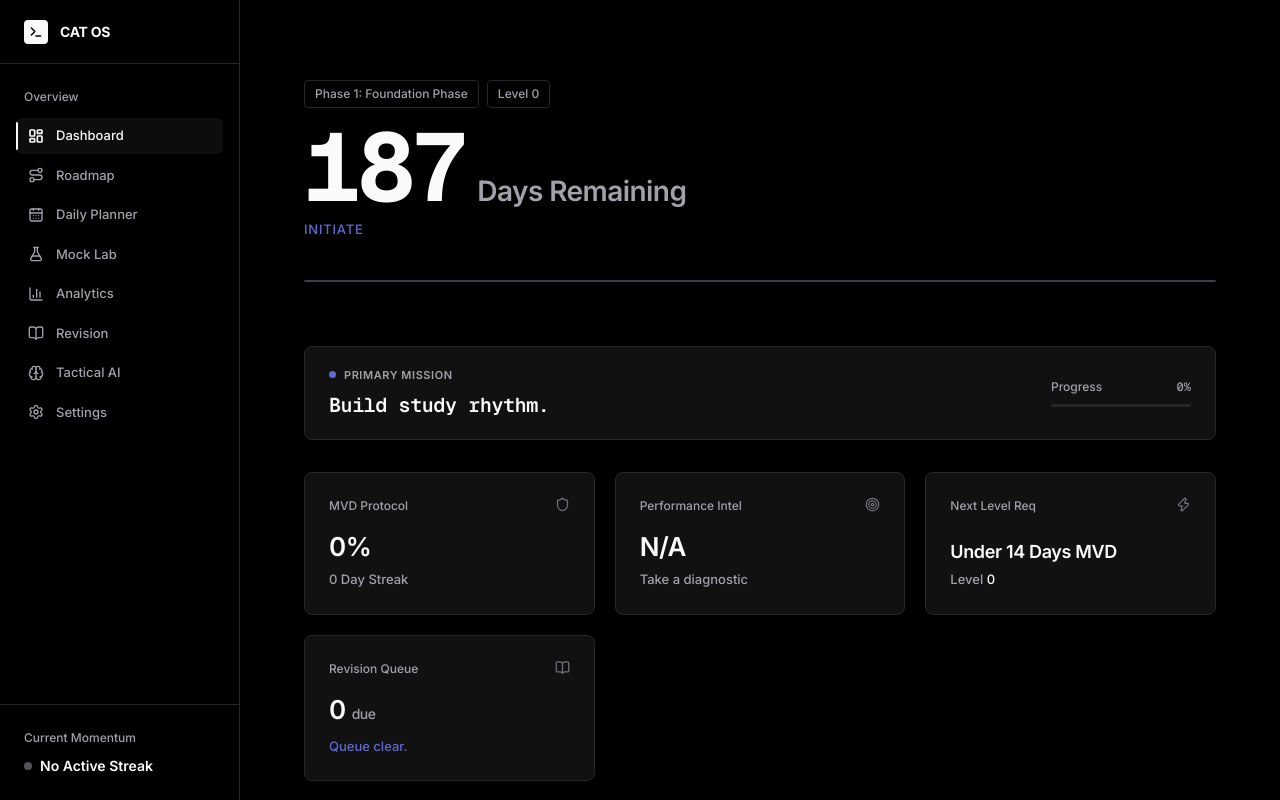
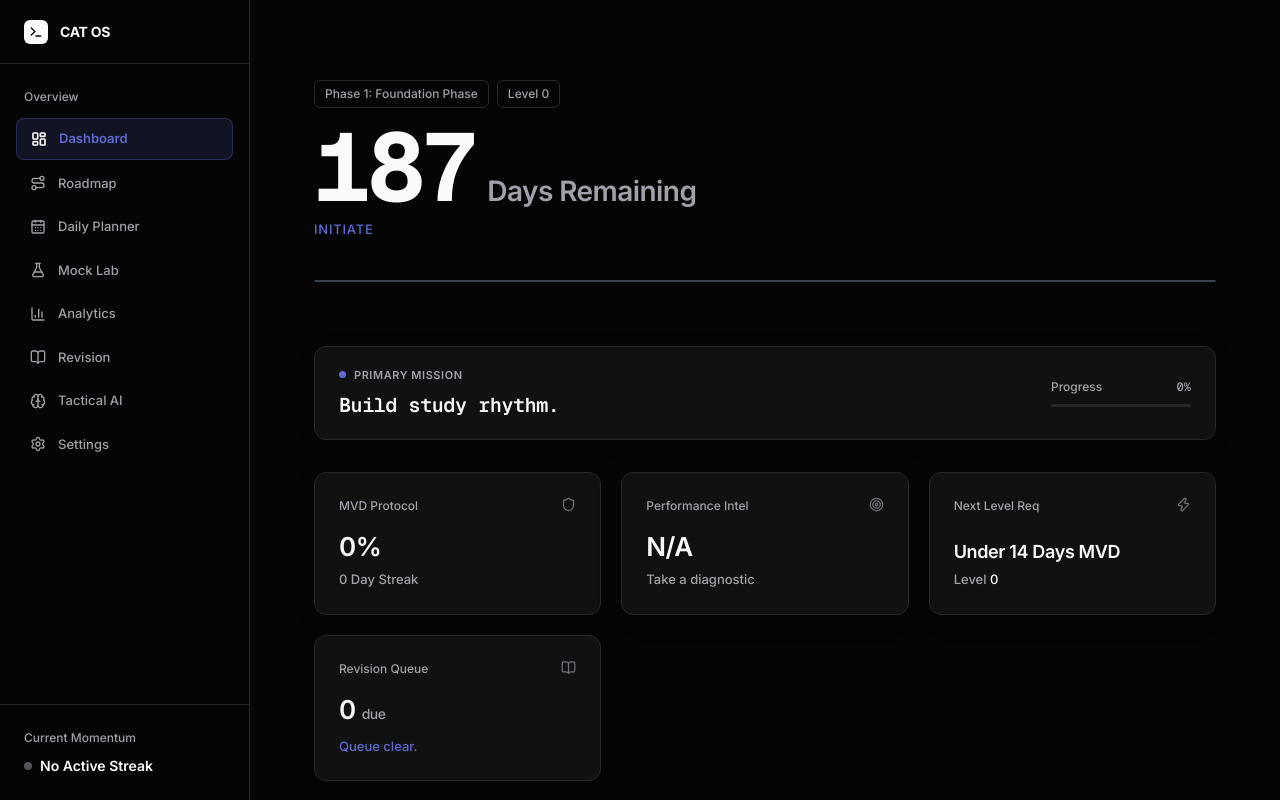
Before and after one commit to kreeshnatayal/cat, a Next.js app: page / in a window 1280 px wide. Built offline with nearby package versions, Linux system fonts and the light colour scheme.

Commit message:
feat(ui/streak): Fix morning streak reset bug and upgrade global UI aesthetics to a softer premium look

```diff
--- a/src/app/globals.css
+++ b/src/app/globals.css
@@ -2,18 +2,19 @@
 @import "tailwindcss";
 
 :root {
-  /* ── Core Backgrounds (Pure Black / Monochromatic) ── */
-  --bg-base:     #000000;
+  /* ── Core Backgrounds ── */
+  --bg-base:     #050505;
   --bg-surface:  #0A0A0A;
   --bg-elevated: #111111;
-  --bg-card:     #161616;
-  --bg-glass:    rgba(255, 255, 255, 0.02);
-  --bg-glass-hover: rgba(255, 255, 255, 0.05);
+  --bg-card:     #141414;
+  --bg-glass:    rgba(255, 255, 255, 0.03);
+  --bg-glass-hover: rgba(255, 255, 255, 0.08);
 
-  /* ── Borders (Extremely Subtle) ── */
+  /* ── Borders ── */
   --border-subtle:  #27272A;
   --border-default: #3F3F46;
   --border-strong:  #52525B;
+  --border-glow:    rgba(94, 106, 210, 0.3);
 
   /* ── Primary Accent (Linear Blurple / Clean Blue) ── */
   --accent-primary:       #5E6AD2;
@@ -32,12 +33,12 @@
   --text-muted:     #71717A;
   --text-disabled:  #3F3F46;
 
-  /* ── Layout & Geometry (Sharp, Intentional) ── */
-  --sidebar-width:  240px;
-  --radius-sm:  4px;
-  --radius-md:  6px;
-  --radius-lg:  8px;
-  --radius-xl:  12px;
+  /* ── Layout & Geometry ── */
+  --sidebar-width:  250px;
+  --radius-sm:  6px;
+  --radius-md:  8px;
+  --radius-lg:  12px;
+  --radius-xl:  16px;
 }
 
 /* ── Reset ── */
@@ -67,42 +68,46 @@ html, body {
 
 h1, h2, h3, h4 { font-weight: 600; letter-spacing: -0.02em; }
 
-/* ── Surface Card (Flat, no shadow) ── */
+/* ── Surface Card ── */
 .surface-card {
   background: var(--bg-elevated);
   border: 1px solid var(--border-subtle);
   border-radius: var(--radius-lg);
-  transition: border-color 0.15s ease, background 0.15s ease;
+  box-shadow: 0 4px 24px -12px rgba(0,0,0,0.5);
+  transition: all 0.2s ease;
 }
 .surface-card:hover {
   border-color: var(--border-default);
   background: var(--bg-card);
+  box-shadow: 0 8px 32px -12px rgba(0,0,0,0.8);
 }
 
-/* ── Glass Card (Removed blur, just subtle BG) ── */
+/* ── Glass Card ── */
 .glass-card {
   background: var(--bg-glass);
   border: 1px solid var(--border-subtle);
   border-radius: var(--radius-lg);
-  transition: background 0.15s ease, border-color 0.15s ease;
+  backdrop-filter: blur(12px);
+  -webkit-backdrop-filter: blur(12px);
+  transition: all 0.2s ease;
 }
 .glass-card:hover {
   background: var(--bg-glass-hover);
   border-color: var(--border-default);
 }
 
-/* ── Nav Item (Clean, Vercel-style) ── */
+/* ── Nav Item ── */
 .nav-item {
   display: flex;
   align-items: center;
   gap: 12px;
-  padding: 8px 12px;
+  padding: 10px 14px;
   border-radius: var(--radius-md);
   color: var(--text-secondary);
   font-size: 13px;
   font-weight: 500;
   cursor: pointer;
-  transition: color 0.1s ease, background 0.1s ease;
+  transition: all 0.15s ease;
   text-decoration: none;
   position: relative;
 }
@@ -111,19 +116,10 @@ h1, h2, h3, h4 { font-weight: 600; letter-spacing: -0.02em; }
   background: var(--bg-glass);
 }
 .nav-item.active {
-  color: var(--text-primary);
-  background: var(--bg-glass-hover);
-  font-weight: 500;
-}
-.nav-item.active::before {
-  content: '';
-  position: absolute;
-  left: 0;
-  top: 4px;
-  bottom: 4px;
-  width: 2px;
-  background: var(--text-primary);
-  border-radius: 2px;
+  color: var(--accent-primary);
+  background: var(--accent-primary-muted);
+  font-weight: 600;
+  border: 1px solid var(--border-glow);
 }
 
 /* ── Buttons (Sharp, no massive glows) ── */
--- a/src/features/planner/store.ts
+++ b/src/features/planner/store.ts
@@ -109,14 +109,24 @@ export const usePlannerStore = create<PlannerStore>()(
         const sorted = [...entries].sort((a, b) => b.date.localeCompare(a.date));
         let streak = 0;
         const today = new Date().toISOString().slice(0, 10);
-        let check = today;
+
+        let checkDate = today;
+        const todayEntry = sorted.find(e => e.date === today);
+
+        // If today isn't met yet, the streak relies on yesterday
+        if (!todayEntry || !todayEntry.mvdMet) {
+          const d = new Date(today);
+          d.setDate(d.getDate() - 1);
+          checkDate = d.toISOString().slice(0, 10);
+        }
+
         for (const e of sorted) {
-          if (e.date === check && e.mvdMet) { // Streak is now based on MVD
+          if (e.date === checkDate && e.mvdMet) {
             streak++;
-            const d = new Date(check);
+            const d = new Date(checkDate);
             d.setDate(d.getDate() - 1);
-            check = d.toISOString().slice(0, 10);
-          } else if (e.date < check) {
+            checkDate = d.toISOString().slice(0, 10);
+          } else if (e.date < checkDate) {
             break;
           }
         }
```
